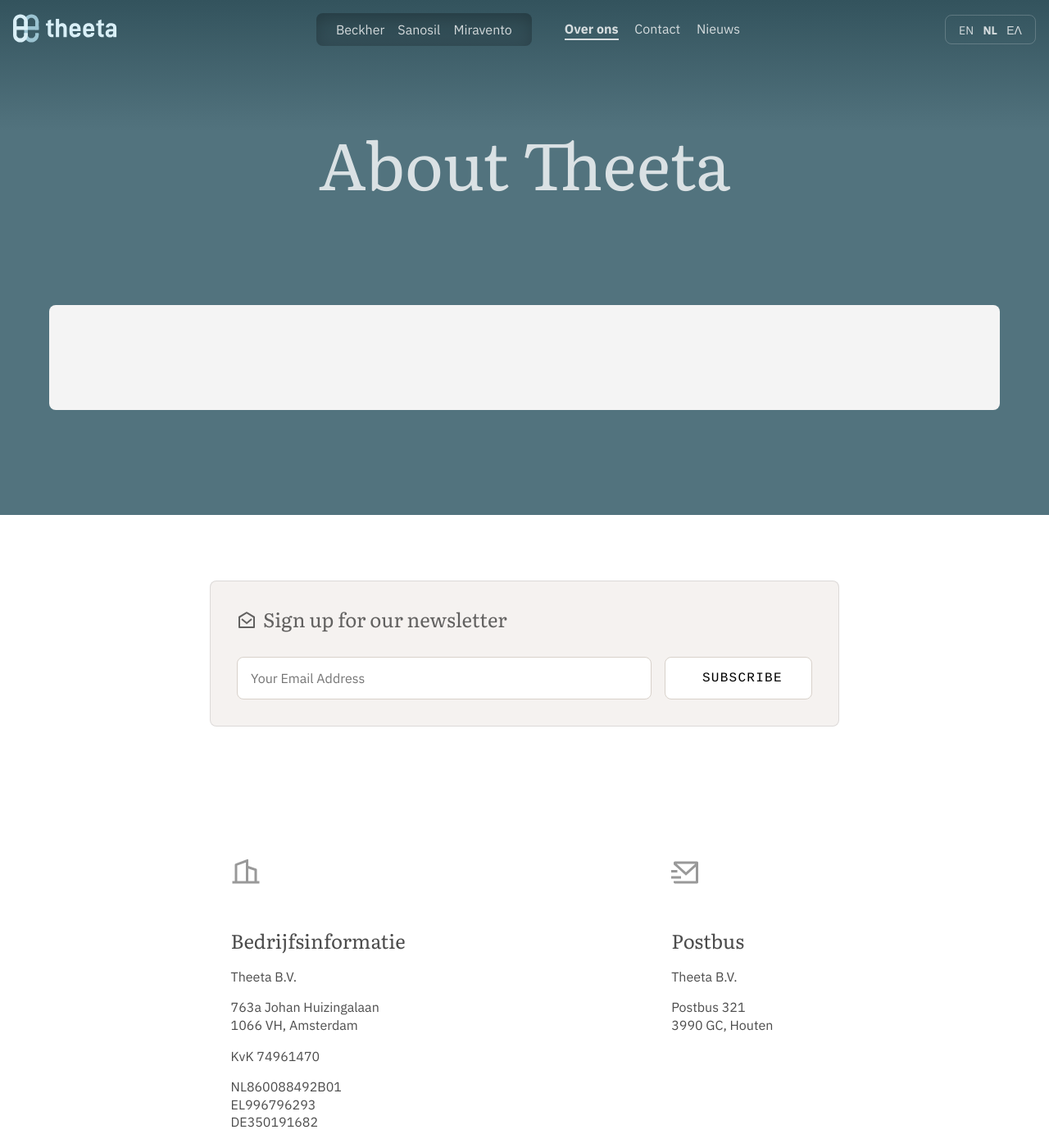
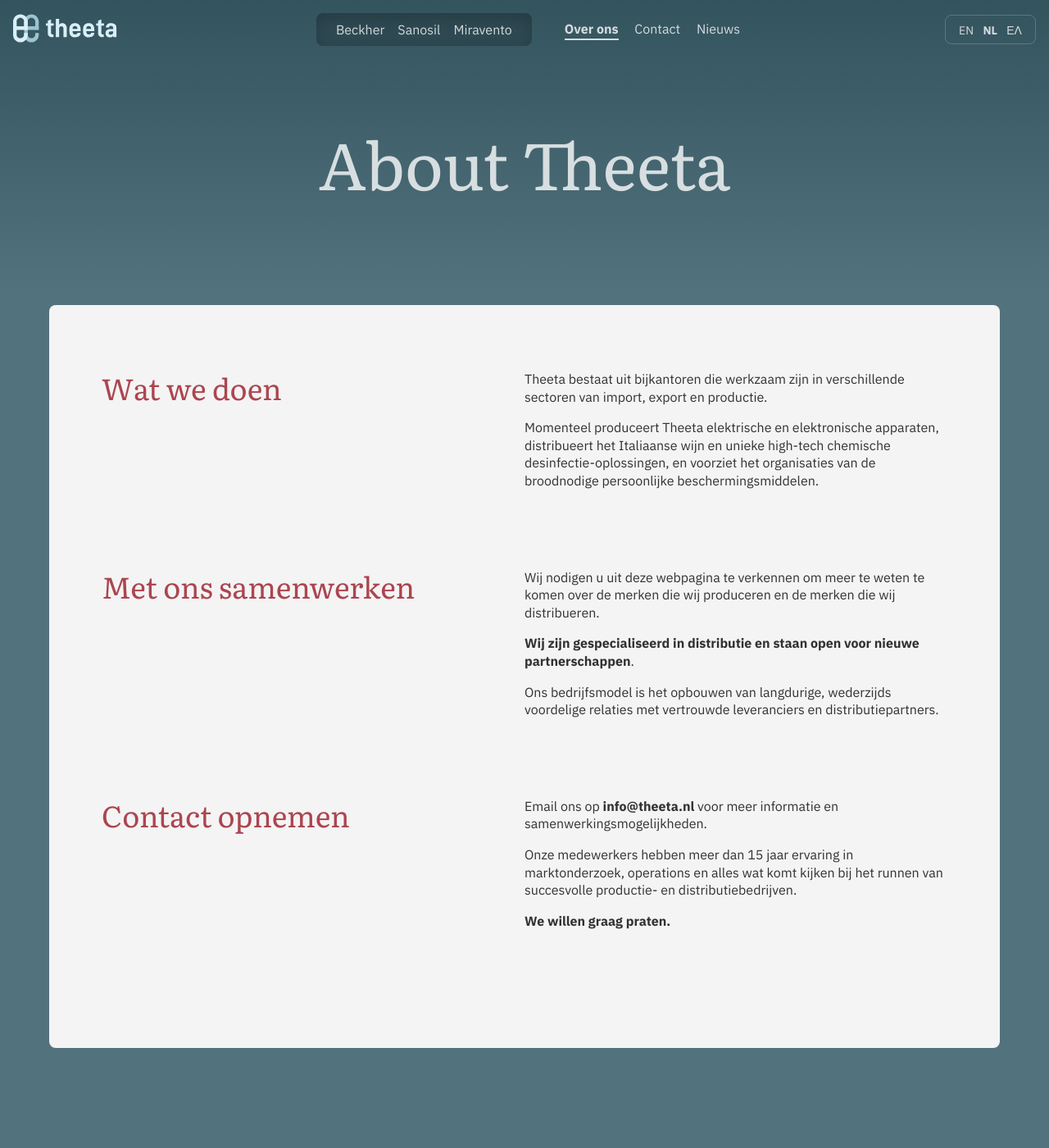
Before and after one commit to anna-filou/theeta.nl-DEMO, a Jekyll site: the page built from nl/about.html, in a window 1280 px wide and 1400 px high. Shown: the whole window at 82% size. Built offline with Jekyll 4.4.1, drawn with Linux system fonts in a browser that asks for light colours; nearby versions of some CDN libraries.

Commit message:
Update about.yml

```diff
--- a/_data/about.yml
+++ b/_data/about.yml
@@ -45,27 +45,26 @@
     Netherlands
 el:
   brand-cta: Ανακαλύψτε τις μάρκες μας →
-  main-text: |
-    # Σχετικά με τη Theeta
+  blocks:
+    - title: Τι κάνουμε
+      text: |
+        Η Theeta αποτελείται από παραρτήματα που δραστηριοποιούνται σε διάφορους τομείς εισαγωγών, εξαγωγών και παραγωγής.
 
-    Η Theeta αποτελείται από παραρτήματα που δραστηριοποιούνται σε διάφορους τομείς εισαγωγών, εξαγωγών και παραγωγής.
+        Επί του παρόντος, η Theeta κατασκευάζει ηλεκτρικές και ηλεκτρονικές συσκευές, διανέμει ιταλικό κρασί και μοναδικές λύσεις χημικής απολύμανσης υψηλής τεχνολογίας, καθώς και παρέχει σε οργανισμούς απαραίτητα μέσα ατομικής προστασίας.
+    - title: Συνεργαστήτε μαζί μας
+      text: |
+        Σας προσκαλούμε να εξερευνήσετε αυτή την ιστοσελίδα για να μάθετε περισσότερα για το εμπορικό σήμα που παράγουμε και αυτά που διανέμουμε.
 
-    Επί του παρόντος, η Theeta κατασκευάζει ηλεκτρικές και ηλεκτρονικές συσκευές, διανέμει ιταλικό κρασί και μοναδικές λύσεις χημικής απολύμανσης υψηλής τεχνολογίας, καθώς και παρέχει σε οργανισμούς απαραίτητα μέσα ατομικής προστασίας.
+        **Ειδικευόμαστε στη διανομή και είμαστε ανοιχτοί σε νέες συνεργασίες**.
 
-    Σας προσκαλούμε να εξερευνήσετε αυτή την ιστοσελίδα για να μάθετε περισσότερα για το εμπορικό σήμα που παράγουμε και αυτά που διανέμουμε.
+        Το επιχειρηματικό μας μοντέλο είναι η οικοδόμηση μακροχρόνιων, αμοιβαία επωφελών σχέσεων με αξιόπιστους προμηθευτές και συνεργάτες διανομής.
+    - title: Επικοινωνία
+      text: |
+        Στείλτε μας ένα email στο **info@theeta.nl** για περισσότερες πληροφορίες και ευκαιρίες συνεργασίας.
 
-    **Ειδικευόμαστε στη διανομή και είμαστε ανοιχτοί σε νέες συνεργασίες**.
+        Οι υπάλληλοί μας έχουν περισσότερα από 15 χρόνια εμπειρίας στην έρευνα αγοράς, στις λειτουργικές διαδικασίες και σε ό,τι συνεπάγεται η λειτουργία επιτυχημένων επιχειρήσεων παραγωγής και διανομής.
 
-    Το επιχειρηματικό μας μοντέλο είναι η οικοδόμηση μακροχρόνιων, αμοιβαία επωφελών σχέσεων με αξιόπιστους προμηθευτές και συνεργάτες διανομής.
-
-    ## Επικοινωνία
-
-    Στείλτε μας ένα email στο **[info@theeta.nl](mailto:info@theeta.nl)** για περισσότερες πληροφορίες και ευκαιρίες συνεργασίας.
-
-    Οι υπάλληλοί μας έχουν περισσότερα από 15 χρόνια εμπειρίας στην έρευνα αγοράς, στις λειτουργικές διαδικασίες και σε ό,τι συνεπάγεται η λειτουργία επιτυχημένων επιχειρήσεων παραγωγής και διανομής.
-
-    **Θα θέλαμε πολύ να μιλήσουμε**.
-
+        **Θα θέλαμε πολύ να μιλήσουμε**.
   company-info: |
     ## Στοιχεία εταιρείας
 
@@ -90,27 +89,26 @@
     Ολλανδία
 nl:
   brand-cta: Ontdek onze merken →
-  main-text: |
-    # Over Theeta
+  blocks:
+    - title: Wat we doen
+      text: |
+        Theeta bestaat uit bijkantoren die werkzaam zijn in verschillende sectoren van import, export en productie.
 
-    Theeta bestaat uit bijkantoren die werkzaam zijn in verschillende sectoren van import, export en productie.
+        Momenteel produceert Theeta elektrische en elektronische apparaten, distribueert het Italiaanse wijn en unieke high-tech chemische desinfectie-oplossingen, en voorziet het organisaties van de broodnodige persoonlijke beschermingsmiddelen.
+    - title: Met ons samenwerken
+      text: |
+        Wij nodigen u uit deze webpagina te verkennen om meer te weten te komen over de merken die wij produceren en de merken die wij distribueren.
 
-    Momenteel produceert Theeta elektrische en elektronische apparaten, distribueert het Italiaanse wijn en unieke high-tech chemische desinfectie-oplossingen, en voorziet het organisaties van de broodnodige persoonlijke beschermingsmiddelen.
+        **Wij zijn gespecialiseerd in distributie en staan open voor nieuwe partnerschappen**.
 
-    Wij nodigen u uit deze webpagina te verkennen om meer te weten te komen over de merken die wij produceren en de merken die wij distribueren.
+        Ons bedrijfsmodel is het opbouwen van langdurige, wederzijds voordelige relaties met vertrouwde leveranciers en distributiepartners.
+    - title: Contact opnemen
+      text: |
+        Email ons op **info@theeta.nl** voor meer informatie en samenwerkingsmogelijkheden.
 
-    **Wij zijn gespecialiseerd in distributie en staan open voor nieuwe partnerschappen**.
+        Onze medewerkers hebben meer dan 15 jaar ervaring in marktonderzoek, operations en alles wat komt kijken bij het runnen van succesvolle productie- en distributiebedrijven.
 
-    Ons bedrijfsmodel is het opbouwen van langdurige, wederzijds voordelige relaties met vertrouwde leveranciers en distributiepartners.
-
-    ## Contact
-
-    Email ons op **[info@theeta.nl](mailto:info@theeta.nl)** voor meer informatie en samenwerkingsmogelijkheden.
-
-    Onze medewerkers hebben meer dan 15 jaar ervaring in marktonderzoek, operations en alles wat komt kijken bij het runnen van succesvolle productie- en distributiebedrijven.
-
-    **We willen graag praten.**
-
+        **We willen graag praten.**
   company-info: |
     ## Bedrijfsinformatie
 
```
